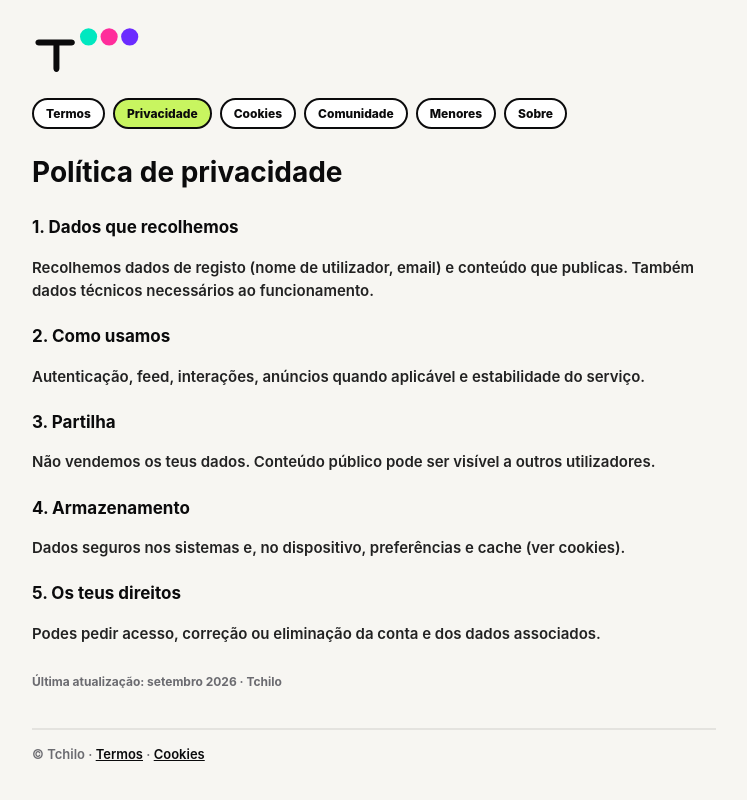
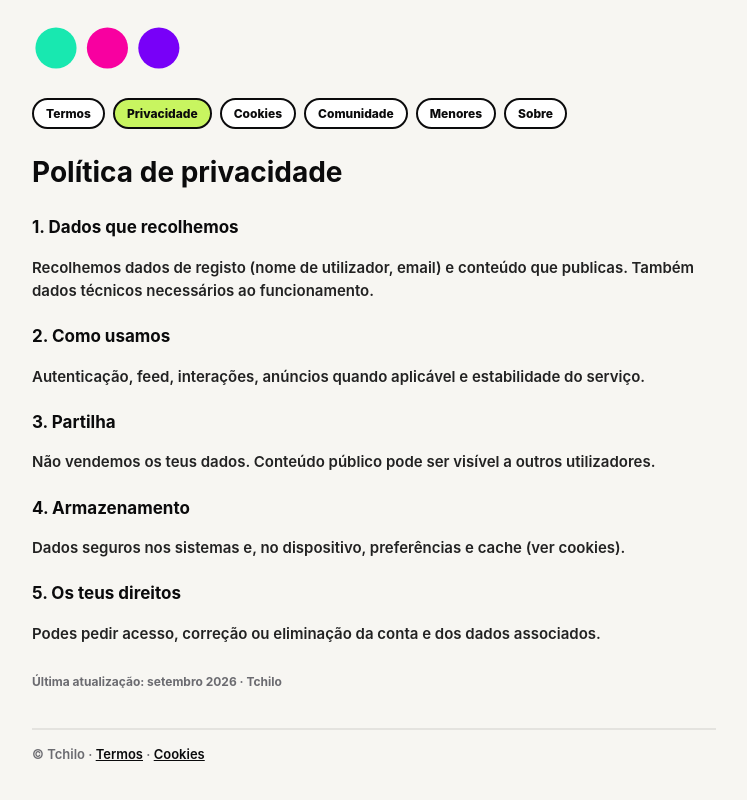
Before and after one commit to zacariasguilhermejoao-ui/tchilo-Pop, a website: page privacidade/index.html in a window 1280 px wide. Shown: the whole page, without its empty margins (266-1013 px from the left). Drawn offline with Linux system fonts and the light colour scheme.

Commit message:
Logo: exact 3 dots from user image (colors #18E8B0 #F800A0 #7800F8), transparent

```diff
--- a/privacidade/index.html
+++ b/privacidade/index.html
@@ -8,11 +8,10 @@
 </head>
 <body>
 <div class="wrap">
-<a class="brand" href="../" aria-label="Tchilo"><svg xmlns="http://www.w3.org/2000/svg" viewBox="0 0 130 56" width="130" height="56" role="img" aria-label="Tchilo" style="display:block;height:48px;width:auto">
-  <path fill="#0B0B0C" d="M8 18h38c2.2 0 4 1.5 4 3.5S48.2 25 46 25H32v27c0 2.2-1.5 4-3.5 4S25 54.2 25 52V25H8c-2.2 0-4-1.5-4-3.5S5.8 18 8 18z"/>
-  <circle cx="66" cy="15" r="10" fill="#00E8C0"/>
-  <circle cx="90" cy="15" r="10" fill="#FF2D9B"/>
-  <circle cx="114" cy="15" r="10" fill="#6B2BFF"/>
+<a class="brand" href="../" aria-label="Tchilo"><svg xmlns="http://www.w3.org/2000/svg" viewBox="0 0 176 56" width="176" height="56" role="img" aria-label="Tchilo" style="display:block;height:48px;width:auto">
+  <circle cx="28" cy="28" r="24" fill="#18E8B0"/>
+  <circle cx="88" cy="28" r="24" fill="#F800A0"/>
+  <circle cx="148" cy="28" r="24" fill="#7800F8"/>
 </svg></a>
 <nav class="links">
       <a href="../termos/">Termos</a>
```
Also changed, not shown: termos/index.html (+4 -5 lines), logo.svg.
